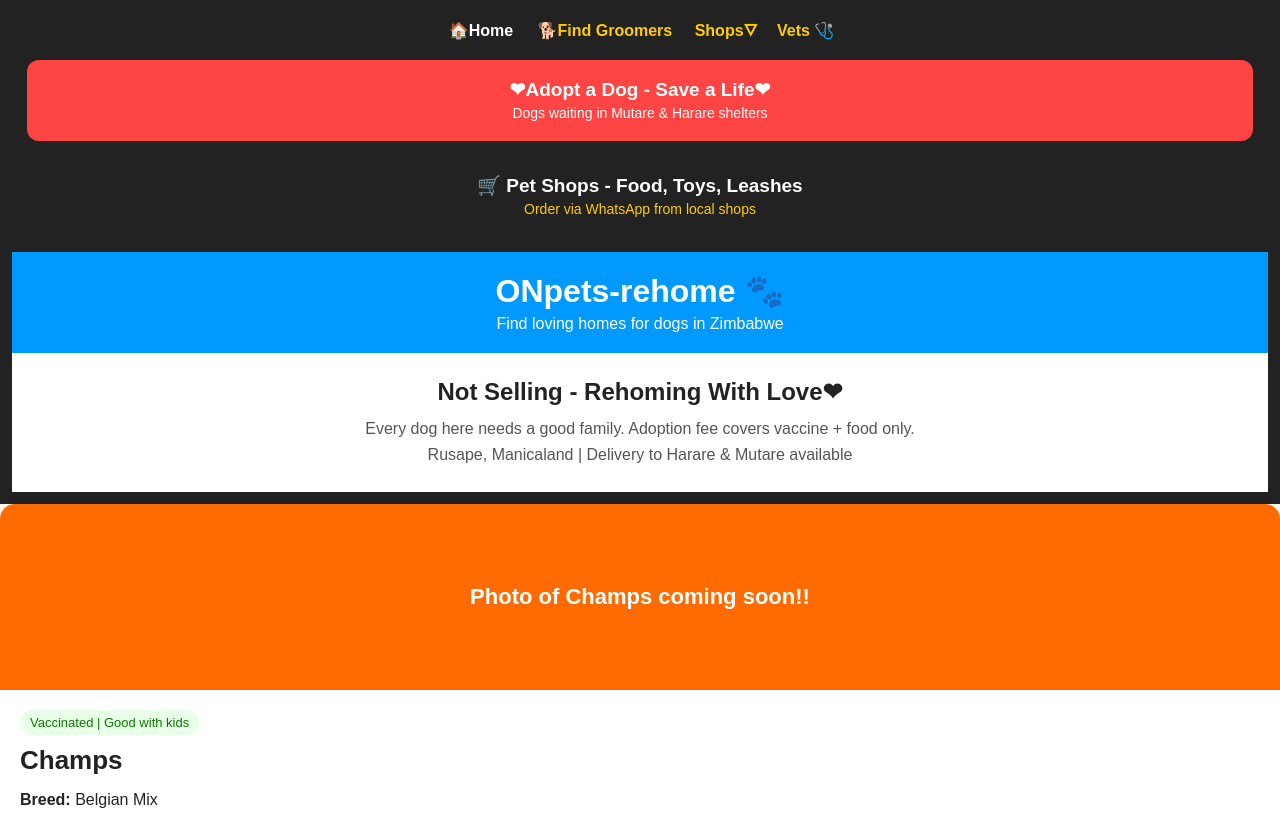
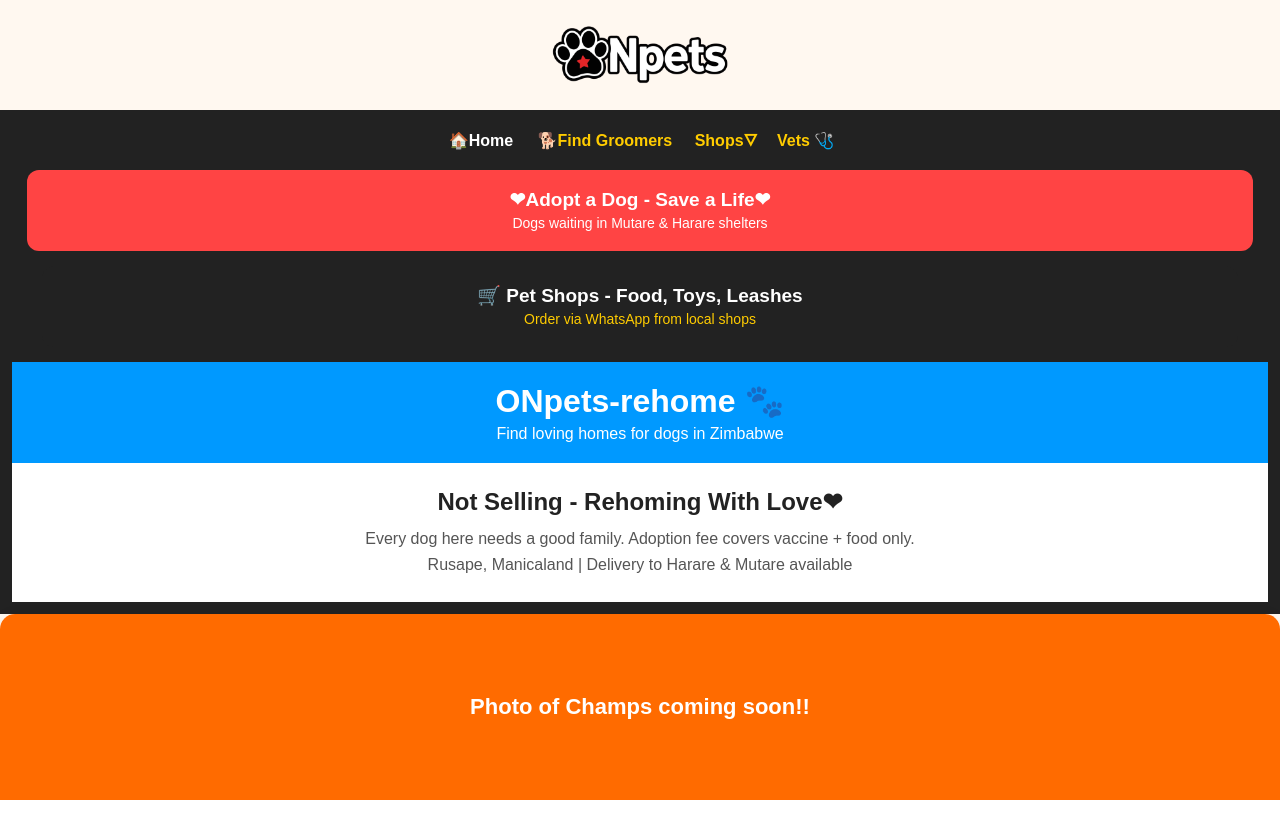
Before and after one commit to addi-zafour/ONpets-rehome, a plain HTML site: page index.html in a window 1280 px wide. Shown: the top 816 px of the page. Drawn offline with Linux system fonts and the light colour scheme.

Commit message:
add logo to top

```diff
--- a/index.html
+++ b/index.html
@@ -31,6 +31,8 @@
         </style>
     </head>
 <body>
+
+    <img src="logo.png" style="width:180px; display:block; margin:10px auto;">
     <!--nav bar-->
     <div style="background:#222; padding:12px; text-align:center;">
         <a href="index.html" style="color:white; text-decoration:none; font-weight:bold; margin:0 10px;">&#127968Home</a>
```
Also changed, not shown: logo.png (added).
